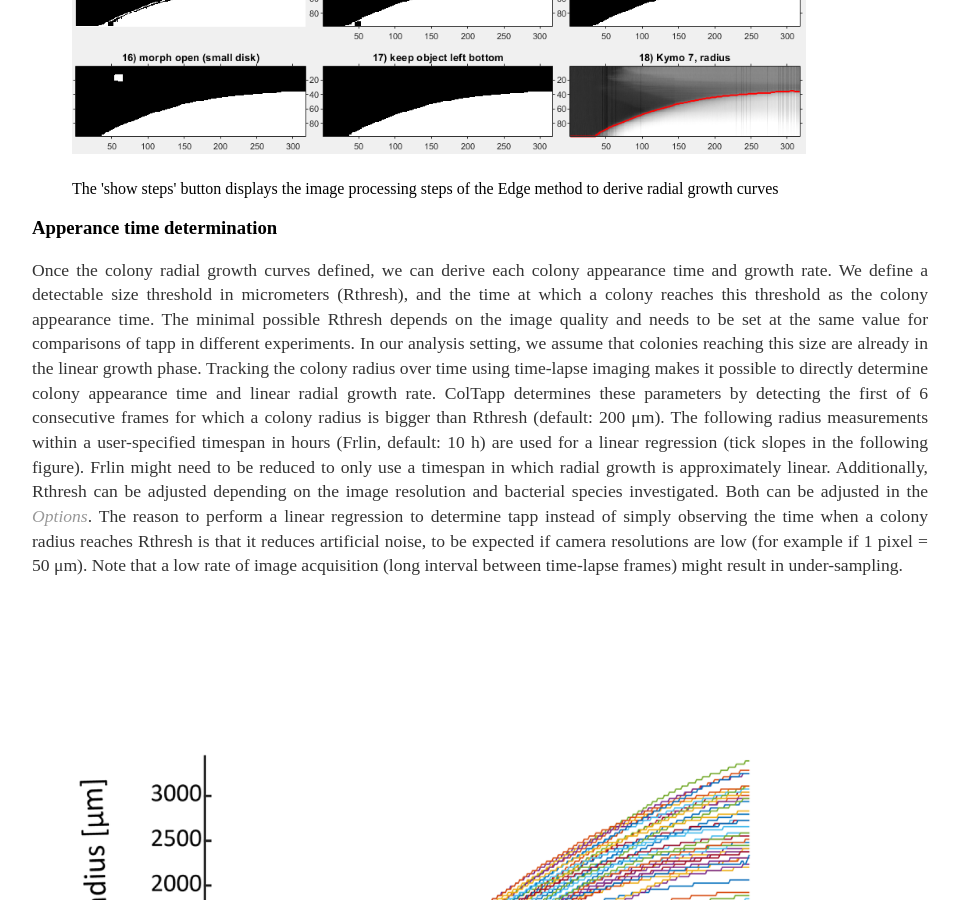
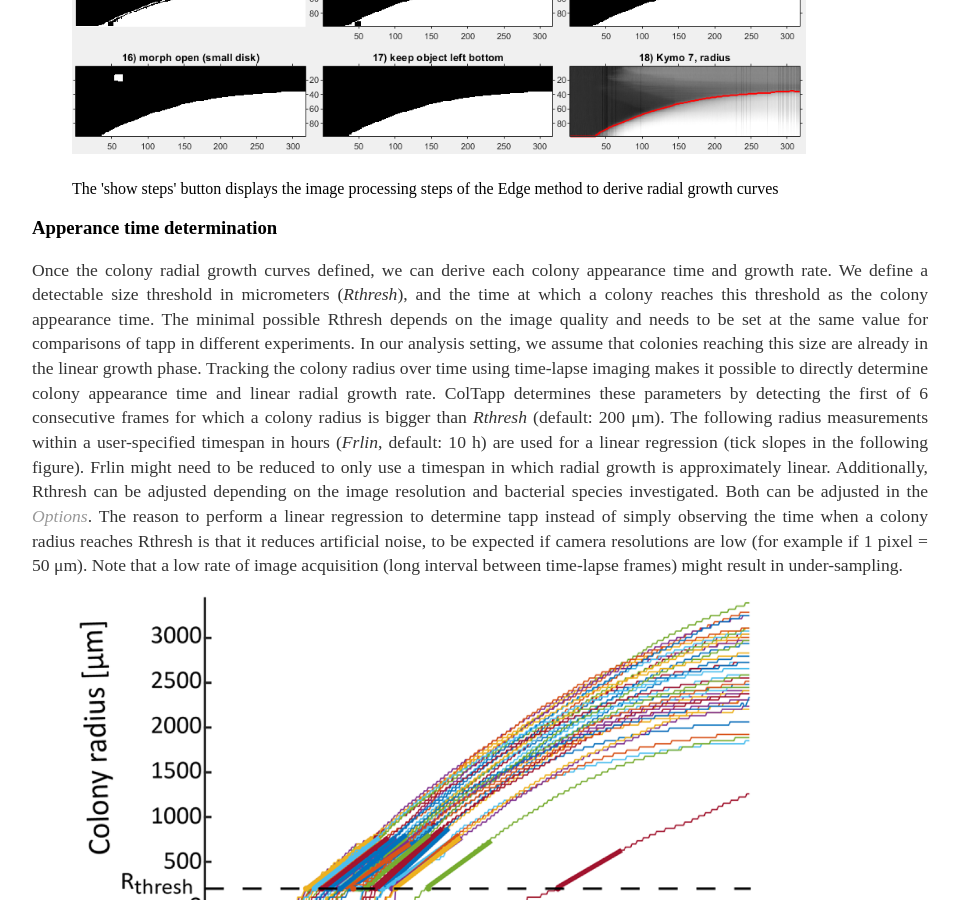
Before and after one commit to ColTapp/ColTapp.github.io, a Jekyll site: the page built from timelapse.md, in a window 1280 px wide and 900 px high, scrolled down 6140 px. Shown: the whole window, without its empty margins (160-1119 px from the left). Built offline with Jekyll 4.4.1, drawn with Linux system fonts in a browser that asks for light colours.

Commit message:
Update timelapse.md

```diff
--- a/timelapse.md
+++ b/timelapse.md
@@ -81,13 +81,12 @@
 
 ### Apperance time determination
 Once the colony radial growth curves defined, we can derive each colony appearance time and growth rate.
-We define a detectable size threshold in micrometers (Rthresh), and the time at which a colony reaches this threshold as the colony appearance time. The minimal possible Rthresh depends on the image quality and needs to be set at the same value for comparisons of tapp in different experiments. In our analysis setting, we assume that colonies
+We define a detectable size threshold in micrometers (_Rthresh_), and the time at which a colony reaches this threshold as the colony appearance time. The minimal possible Rthresh depends on the image quality and needs to be set at the same value for comparisons of tapp in different experiments. In our analysis setting, we assume that colonies
 reaching this size are already in the linear growth phase.
-Tracking the colony radius over time using time-lapse imaging makes it possible to directly determine colony appearance time and linear radial growth rate. ColTapp determines these parameters by detecting the first of 6 consecutive frames for which a colony radius is bigger than Rthresh (default: 200 μm). The following radius measurements within a user-specified timespan in hours (Frlin, default: 10 h) are used for a linear regression (tick slopes in the following figure). Frlin might need to be reduced to only use a timespan in which radial growth is approximately linear. Additionally, Rthresh can be adjusted depending on the image resolution and bacterial species investigated. Both can be adjusted in the [_Options_](https://coltapp.github.io/options.html).
+Tracking the colony radius over time using time-lapse imaging makes it possible to directly determine colony appearance time and linear radial growth rate. ColTapp determines these parameters by detecting the first of 6 consecutive frames for which a colony radius is bigger than _Rthresh_ (default: 200 μm). The following radius measurements within a user-specified timespan in hours (_Frlin_, default: 10 h) are used for a linear regression (tick slopes in the following figure). Frlin might need to be reduced to only use a timespan in which radial growth is approximately linear. Additionally, Rthresh can be adjusted depending on the image resolution and bacterial species investigated. Both can be adjusted in the [_Options_](https://coltapp.github.io/options.html).
 The reason to perform a linear regression to determine tapp instead of simply observing the time when a colony radius reaches Rthresh is that it reduces artificial noise, to be expected if camera resolutions are low (for example if 1 pixel = 50 μm). Note that a low rate of image acquisition (long interval between time-lapse frames) might
 result in under-sampling.
-
 <figure>
-  <img src="{{site.url}}/assets/images/Apperance_time_determination.png" alt="Apperance time determination" height="700px"/>
+  <img src="{{site.url}}/assets/images/Apperance_time_determination.png" alt="Apperance time determination" height="70%"/>
   <figcaption>Colony radial growth curves and apperance time determination (Part of Fig. 2 of publication)</figcaption>
 </figure>
```
